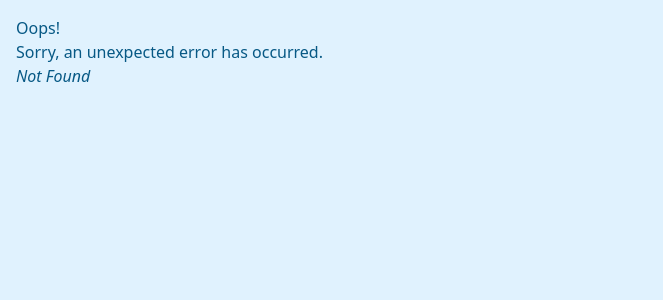
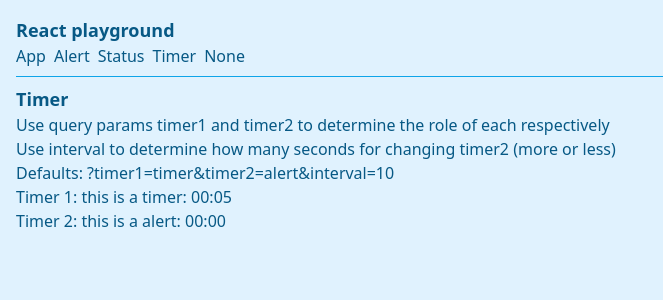
Before and after one commit to luismartinezs/react-playground, a React (Vite) app: page /timer in a window 1280 px wide. Before the commit this address had no page. Shown: the top 300 px of the page, without its empty margins (0-663 px from the left). Built offline with nearby package versions, Linux system fonts and the light colour scheme.

Commit message:
feat: timer

```diff
--- /dev/null
+++ b/src/components/Timer/Timer.tsx
@@ -0,0 +1,79 @@
+import { useState, useEffect } from 'react'
+import { useSearchParams } from 'react-router-dom'
+
+function timerMessage(minutes: number, seconds: number) {
+  return `${minutes.toString().padStart(2, '0')}:${seconds.toString().padStart(2, '0')}`
+}
+
+const INTERVAL = 10 // in seconds
+
+function Timer() {
+  let [searchParams] = useSearchParams()
+  const [minutes, setMinutes] = useState(0)
+  const [seconds, setSeconds] = useState(0)
+  const [srMinutes, setSRMinutes] = useState(0)
+  const [srSeconds, setSRSeconds] = useState(0)
+
+  const timer1 = searchParams.get('timer1') || 'timer'
+  const timer2 = searchParams.get('timer2') || 'alert'
+  const interval = parseInt(searchParams.get('interval') || '') || INTERVAL
+
+  useEffect(() => {
+    const interval1 = setInterval(() => {
+      setMinutes((minutes) => {
+        if (seconds === 59) {
+          return minutes + 1
+        }
+        return minutes
+      })
+      setSeconds((seconds) => {
+        if (seconds === 59) {
+          return 0
+        }
+        return seconds + 1
+      })
+    }, 1000)
+    return () => clearInterval(interval1)
+  }, [])
+
+  useEffect(() => {
+    const interval2 = setInterval(() => {
+      setSRMinutes((minutes) => {
+        if (seconds === 59) {
+          return minutes + 1
+        }
+        return minutes
+      })
+      setSRSeconds((seconds) => {
+        if (seconds === 59) {
+          return 0
+        }
+        return seconds + interval
+      })
+    }, interval * 1_000)
+    return () => clearInterval(interval2)
+  }, [])
+
+  return (
+    <div>
+      <h2>Timer</h2>
+      <p>Use query params timer1 and timer2 to determine the role of each respectively</p>
+      <p>Use interval to determine how many seconds for changing timer2 (more or less)</p>
+      <p>Defaults: ?timer1=timer&timer2=alert&interval=10</p>
+      <div>
+        <span>Timer 1: this is a {timer1}: </span>
+        <span id="timer" className="timer" role={timer1}>
+          {timerMessage(minutes, seconds)}
+        </span>
+      </div>
+      <div>
+        <span>Timer 2: this is a {timer2}: </span>
+        <span id="alert" role={timer2} aria-live="assertive">
+          {timerMessage(srMinutes, srSeconds)}
+        </span>
+      </div>
+    </div>
+  )
+}
+
+export default Timer
--- /dev/null
+++ b/src/components/Timer/index.tsx
@@ -0,0 +1,3 @@
+import Timer from './Timer'
+
+export default Timer
--- a/src/main.tsx
+++ b/src/main.tsx
@@ -11,6 +11,7 @@ import App from './App'
 import './index.css'
 import LoadingAlert from './components/LoadingAlert'
 import StatusOnLoad from './components/StatusOnLoad'
+import Timer from './components/Timer'
 
 const usersLocale = 'en'
 
@@ -33,6 +34,10 @@ const router = createBrowserRouter([
         element: <StatusOnLoad />,
       },
       {
+        path: 'timer',
+        element: <Timer />,
+      },
+      {
         path: 'none',
         element: <></>,
       },
--- a/src/routes/root.tsx
+++ b/src/routes/root.tsx
@@ -12,6 +12,10 @@ const routes = [
   {
     path: 'status',
     label: 'Status',
+  },
+  {
+    path: 'timer',
+    label: 'Timer',
   },
   {
     path: 'none',
```
